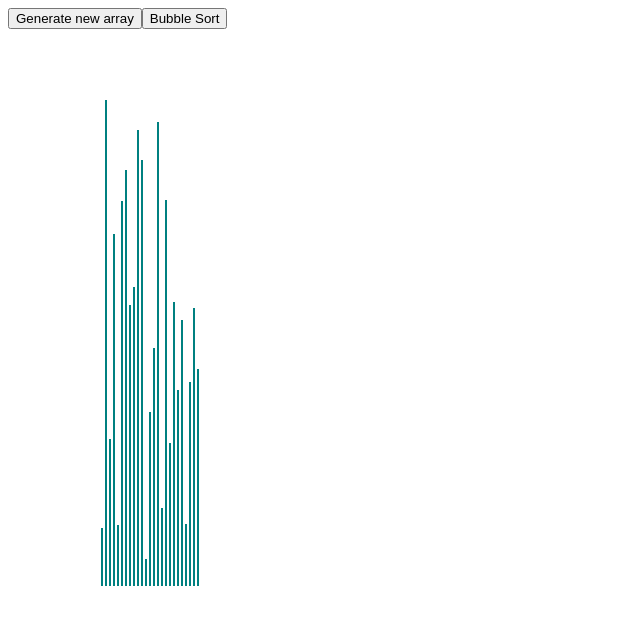
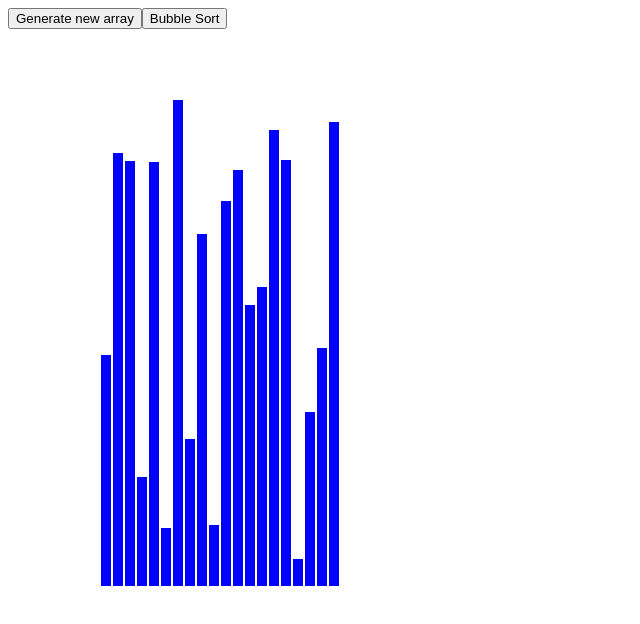
Before and after one commit to Berkeleyvh24/algorithm-visualizer, a React (Vite) app: page / in a window 1280 px wide. Shown: the top 624 px of the page, without its empty margins (0-640 px from the left). Built offline with nearby package versions, Linux system fonts and the light colour scheme.

Commit message:
newer version

```diff
--- a/src/App.css
+++ b/src/App.css
@@ -2,11 +2,16 @@
     position: absolute;
     top: 100px;
     left: 100px;
+    display: flex;
+}
+
+.sub-container{
+    margin: 0 10px;
 }
 
 .bar{
-    width: 2px;
-    background-color: teal;
+    width: 10px;
+    background-color: blue;
     display: inline-block;
     margin: 0 1px;
 }
--- a/src/App.tsx
+++ b/src/App.tsx
@@ -1,72 +1,10 @@
-import { useEffect, useRef, useState } from 'react';
+import Visualiser from './Components/visualiser';
 import './App.css'
 
-function getRandomNumber(min: number, max: number): number {
-  return Math.floor(Math.random() * (max - min + 1)) + min;
-}
-
-// Define the size of the array
-const arraySize: number = 25; // Change this to your desired array size
-
-// Function to generate a new array with random numbers from 1 to 500
-function generateRandomArray(size: number): number[] {
-  return Array.from({ length: size }, () => getRandomNumber(1, 500));
-}
-
-//visualise the bars as random heights on the screen
-//create the new array function that creates a new random set of bars
-//loop through the array and colour it differently
-//switch two elements if the previous value is larger than the current value
 function App() {
-  const [randomArray, setRandomArray] = useState<number[]>(generateRandomArray(arraySize));
-  const [highlightedIndex, setHighlightedIndex] = useState<number | null>(null);
-
-  const generateNewArray = () => {
-    setRandomArray(generateRandomArray(arraySize));
-    setHighlightedIndex(null);
-  };
-
-  const bubbleSort = () => {
-    let currentIndex = 0;
-    let n = 0
-
-    const intervalId = setInterval(() => {
-      if(currentIndex < randomArray.length -n ) {
-        if(randomArray[currentIndex] > randomArray[currentIndex+1] ){
-          const temp = randomArray[currentIndex]
-          randomArray[currentIndex] = randomArray[currentIndex+1]
-          randomArray[currentIndex+1] = temp
-        }
-        setHighlightedIndex(currentIndex);
-        currentIndex++;
-        setHighlightedIndex(currentIndex);
-
-      }else{
-        if(n > randomArray.length){
-          clearInterval(intervalId);
-        }
-        n++;
-        currentIndex = 0;
-      }
-
-    }, 25);
-  }
-
-  useEffect(() => {
-
-  }, []);
-
-
   return (
     <>
-      <div className="container">
-      {randomArray.map((num, index) => (
-          <div style={{ height: `${num}px`}}  className={`bar ${index === highlightedIndex ? 'highlighted' : ''}`} key={index}></div>
-        ))}
-      </div>
-      <button title="new-array" onClick={generateNewArray}>Generate new array</button>
-      <button title="bubble-sort" onClick={bubbleSort}>Bubble Sort</button>
-
+      <Visualiser/>
     </>
   )
 }
--- /dev/null
+++ b/src/Components/listDisplay.tsx
@@ -0,0 +1,21 @@
+import { ListComponents } from "../types/types";
+
+interface OutlinedListComponents {
+    list: ListComponents[]
+}
+
+const ListDisplay = ({list}: OutlinedListComponents) => {
+    return (
+    <div>
+        {list.map((element, index) => (
+            <div
+                className = {element.cssClass}
+                key = {index}
+                style = {{height : `${element.height}px`}}
+                >
+            </div>
+        ))}
+    </div> );
+}
+
+export default ListDisplay;
--- /dev/null
+++ b/src/Components/sortingAlgos/bubblesort.ts
@@ -0,0 +1,24 @@
+import { swap } from "../../helper/swap"
+
+export async function BubbleSort(array:number[]) {
+    //loop through array
+    //loop through it a second time with n decreaing each time
+    const testArray = [...array]
+    testArray.sort((a, b) => a - b)
+    const n = array.length
+    for(let i = 0; i<n-1; i++){
+        for(let j=0; j<n-1-i; j++){
+            if(array[j] > array[j+1]){
+                swap(array, j, j+1)
+            }
+        }
+        console.log(array,'----')
+    }
+    console.log(testArray,'+++')
+    if(testArray === array){
+        console.log('trueeee')
+    }else{
+        console.log('false')
+
+    }
+}
--- /dev/null
+++ b/src/Components/visualiser.tsx
@@ -0,0 +1,66 @@
+import { useEffect, useState } from 'react';
+import {generateRandomArray} from '../helper/generator'
+import {ListComponents} from '../types/types'
+import ListDisplay from './listDisplay';
+import { BubbleSort } from './sortingAlgos/bubblesort';
+import { getListCopy } from '../helper/getListCopy';
+
+//start by getting the generate new array working
+//1. create component to visualise the list
+//2. create bubblesort button that when clicked calls
+const Visualiser = () => {
+    const [size, setSize] = useState<number>(20);
+    const [list, setList] = useState<ListComponents[]>(generateRandomArray(size));
+    let running = false
+
+    const generateNewArray = () => {
+      if(!running){
+        setList(generateRandomArray(size));
+      }
+    };
+
+    const start = async(value: number) => {
+      startRun(true)
+      const motions = await callAlgorithm(value)
+      startRun(false)
+
+    }
+
+    const callAlgorithm = async(value: number) => {
+      console.log('-----')
+      if(!running){
+        return;
+      }
+      const numberedList = getListCopy(list)
+      switch (value) {
+        case 0:
+            return await BubbleSort(numberedList)
+            // Additional logic for case 0
+            break;
+        case 1:
+            console.log("Case 1");
+            // Additional logic for case 1
+            break;
+      }
+    }
+
+    const startRun = (value: boolean) => {
+      running = value;
+    }
+
+    useEffect(() => {
+  }, []);
+
+  //${highlightedIndex.includes(index) ? 'highlighted' : ''}
+    return (
+      <>
+        <div className="container">
+            <ListDisplay list={list}/>
+        </div>
+        <button title="new-array" onClick={generateNewArray}>Generate new array</button>
+        <button title="bubbleSort" onClick={() => start(0)}>Bubble Sort</button>
+      </>
+    )
+}
+
+export default Visualiser;
--- /dev/null
+++ b/src/helper/generator.ts
@@ -0,0 +1,11 @@
+import { ListComponents } from "../types/types";
+
+
+function getRandomNumber(min: number, max: number): number {
+    return Math.floor(Math.random() * (max - min + 1)) + min;
+}
+
+// Function to generate a new array with random numbers from 1 to 500
+export function generateRandomArray(size: number): ListComponents[] {
+    return Array.from({ length: size }, () => ({ height: getRandomNumber(1, 500), cssClass: 'bar' }));
+}
--- /dev/null
+++ b/src/helper/getListCopy.ts
@@ -0,0 +1,10 @@
+import { ListComponents } from "../types/types";
+
+export function getListCopy (objectList: ListComponents[]): number[] {
+    //take in the object list and turn it into an array
+    objectList.forEach(obj => console.log(JSON.stringify(obj), '++++'));
+    const list : number[] = [];
+    //loop through object list, then take the height variable and add it the empty list
+    objectList.forEach(obj => list.push(obj.height))
+    return list
+}
--- /dev/null
+++ b/src/helper/swap.ts
@@ -0,0 +1,5 @@
+export const swap = (array: number[], indexOne: number, indexTwo: number) => {
+    const temp = array[indexOne]
+    array[indexOne] = array[indexTwo]
+    array[indexTwo] = temp
+}
--- /dev/null
+++ b/src/types/types.ts
@@ -0,0 +1,9 @@
+export interface ListComponents {
+    height: number;
+    cssClass: string
+  }
+
+
+  export interface SingleListComponent {
+    height: number
+  }
```
Also changed, not shown: src/Components/navbar.tsx (added), src/helper/constants.ts (added).
